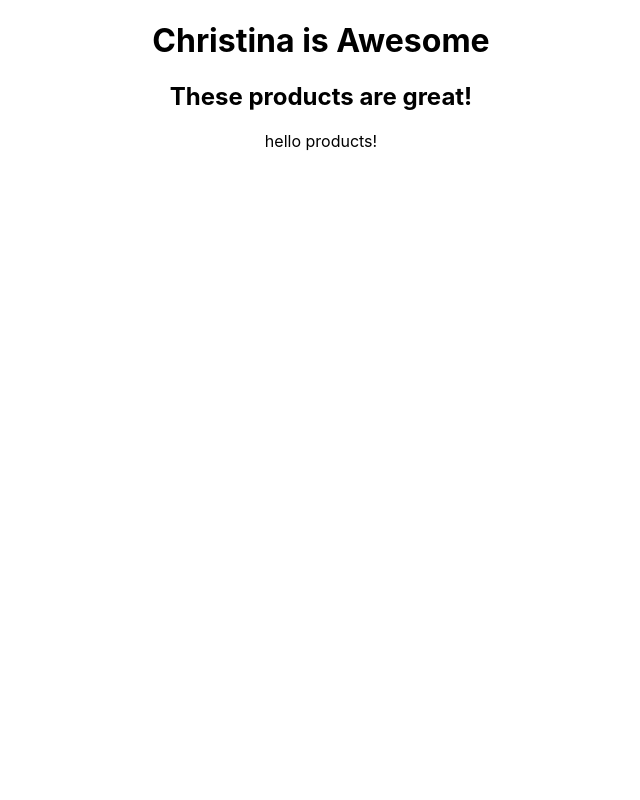
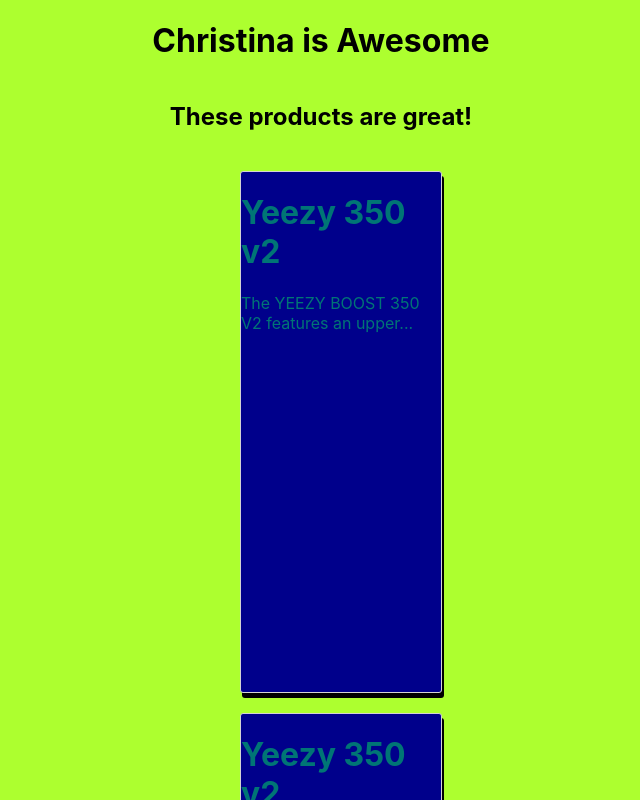
Before and after one commit to christina-ml/props-products-app, a React (Create React App) app: page / in a window 1280 px wide. Shown: the top 800 px of the page, without its empty margins (319-959 px from the left). Built offline with nearby package versions, Linux system fonts and the light colour scheme.

Commit message:
created Products component

```diff
--- a/src/App.css
+++ b/src/App.css
@@ -1,38 +1,30 @@
 .App {
-  text-align: center;
+  display: flex;
+  flex-direction: column;
+  justify-content: center;
+  align-items: center;
+  background: greenyellow;
 }
 
-.App-logo {
-  height: 40vmin;
-  pointer-events: none;
+.card {
+  width: 150vh;
+  background: greenyellow;
 }
 
-@media (prefers-reduced-motion: no-preference) {
-  .App-logo {
-    animation: App-logo-spin infinite 20s linear;
-  }
+.product {
+  border-radius: 3px;
+  border: 1px solid lightgray;
+  box-shadow: 2px 5px black;
+  margin-top: 20px;
+  background: darkblue;
+  color: #007575;
+  width: 25vh;
+  height: 65vh;
 }
 
-.App-header {
-  background-color: #282c34;
-  min-height: 100vh;
+.product-ul {
   display: flex;
-  flex-direction: column;
+  flex-direction: row;
+  justify-content: center;
   align-items: center;
-  justify-content: center;
-  font-size: calc(10px + 2vmin);
-  color: white;
 }
-
-.App-link {
-  color: #61dafb;
-}
-
-@keyframes App-logo-spin {
-  from {
-    transform: rotate(0deg);
-  }
-  to {
-    transform: rotate(360deg);
-  }
-}
--- /dev/null
+++ b/src/Components/Products.js
@@ -0,0 +1,10 @@
+function Products() {
+    return (
+        <div className="product">
+            <h1>Yeezy 350 v2</h1>
+            <p>The YEEZY BOOST 350 V2 features an upper...</p>
+        </div>
+    )
+}
+
+export default Products;
--- a/src/Components/RecommendedProducts.js
+++ b/src/Components/RecommendedProducts.js
@@ -1,4 +1,5 @@
 import React from 'react';
+import Products from './Products';
 
 class RecommendedProducts extends React.Component{
     constructor(){
@@ -8,7 +9,13 @@
     render(){
         return(
             <div>
-                hello products!
+                <ul>
+                    <Products />
+                    <Products />
+                    <Products />
+                    <Products />
+                    <Products />
+                </ul>
             </div>
         )
     }
```
